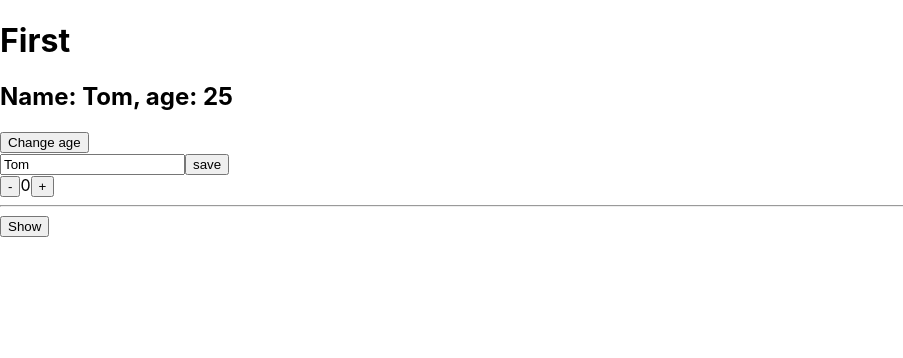
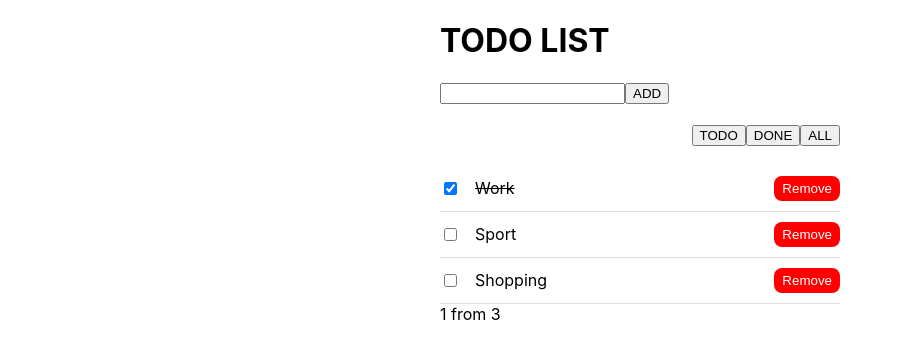
Before and after one commit to kudriashova-ag/react-app-P22, a React (Create React App) app: page / in a window 1280 px wide. Shown: the top 358 px of the page, without its empty margins (0-903 px from the left). Built offline with nearby package versions, Linux system fonts and the light colour scheme.

Commit message:
todolist add, remove

```diff
--- a/src/App.jsx
+++ b/src/App.jsx
@@ -2,10 +2,11 @@ import First from "./components/learn/First";
 import TodoList from "./components/todo/TodoList";
 
 function App() {
+
   return (
     <>
-      {/* <TodoList /> */}
-      <First />
+      <TodoList />
+      {/* <First /> */}
     </>
   )
 }
--- a/src/components/learn/User.jsx
+++ b/src/components/learn/User.jsx
@@ -12,6 +12,14 @@ const User = () => {
     setUser({ ...user, age: user.age + 1 });
   };
 
+  const changeHandler = (e) => {
+    setName(e.target.value);
+  }
+
+  const changeUserName = () => {
+    setUser({...user, name: name})
+  }
+
   return (
     <div>
       <h2>
@@ -19,8 +27,8 @@ const User = () => {
       </h2>
       <button onClick={changeAge}>Change age</button>
       <div>
-        <input type="text" value={name} />
-        <button>save</button>
+        <input type="text" value={name} onChange={changeHandler} />
+        <button onClick={changeUserName}>save</button>
       </div>
     </div>
   );
--- a/src/components/todo/Todo.css
+++ b/src/components/todo/Todo.css
@@ -33,3 +33,9 @@
 .done{
     text-decoration: line-through;
 }
+
+
+.error{
+    color: red;
+    font-size: .9em;
+}
--- a/src/components/todo/TodoForm.jsx
+++ b/src/components/todo/TodoForm.jsx
@@ -1,12 +1,30 @@
-import React from 'react';
+import React, { useState } from "react";
 
-const TodoForm = () => {
-    return (
-      <div className="form">
-        <input type="text" />
-        <button>ADD</button>
-      </div>
-    );
-}
+const TodoForm = ({ addTask }) => {
+  const [title, setTitle] = useState("");
+  const [titleError, setTitleError] = useState(false);
+
+  const clickHandler = () => {
+    if (title.trim().length === 0) {
+      setTitleError(true)
+      return;
+    }
+    addTask(title)
+    setTitleError(false)
+    setTitle('')
+  };
+
+  const changeHandler = (e) => {
+    setTitle(e.target.value);
+  };
+
+  return (
+    <div className="form">
+      <input type="text" value={title} onChange={changeHandler} />
+      <button onClick={clickHandler}>ADD</button>
+      {titleError && <div className="error">Title is required</div>}
+    </div>
+  );
+};
 
 export default TodoForm;
--- a/src/components/todo/TodoItem.jsx
+++ b/src/components/todo/TodoItem.jsx
@@ -1,12 +1,14 @@
 import React from 'react';
 
-const TodoItem = ({ task }) => {
+const TodoItem = ({ task, removeTask }) => {
   return (
     <div className="todo-item">
       <input type="checkbox" defaultChecked={task.done} />
       <span className={task.done ? "done" : ""}>{task.title}</span>
 
-      <button className="remove-btn">Remove</button>
+      <button className="remove-btn" onClick={() => removeTask(task.id)}>
+        Remove
+      </button>
     </div>
   );
 };
--- a/src/components/todo/TodoList.jsx
+++ b/src/components/todo/TodoList.jsx
@@ -1,4 +1,4 @@
-import React from "react";
+import React, { useState } from "react";
 import "./Todo.css";
 import TodoForm from "./TodoForm";
 import TodoFilter from "./TodoFilter";
@@ -6,17 +6,28 @@ import TodoItem from "./TodoItem";
 import list from "./data";
 
 const TodoList = () => {
+  const [tasks, setTasks] = useState(list);
+
+  const addTask = (title) => {
+    setTasks([...tasks, { id: Date.now(), title: title, done: false }]);
+  };
+
+  const removeTask = (id) => {
+    setTasks(tasks.filter((task) => task.id !== id));
+  };
+
   return (
     <div className="todo">
       <h1>TODO LIST</h1>
-      <TodoForm />
+      <TodoForm addTask={addTask} />
       <div className="todo-panel">
         <TodoFilter />
         <div className="todo-list">
-          {list.map((task) => (
-              <TodoItem key={task.id} task={task} />
+          {tasks.map((task) => (
+            <TodoItem key={task.id} task={task} removeTask={removeTask} />
           ))}
         </div>
+        <div>{tasks.filter(task => task.done).length} from { tasks.length}</div>
       </div>
     </div>
   );
```
